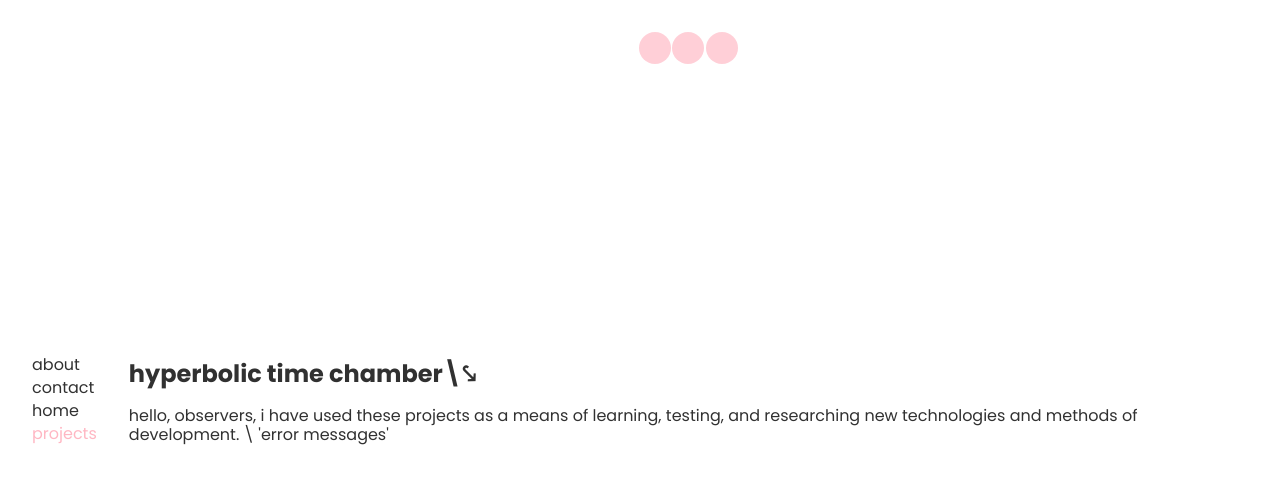
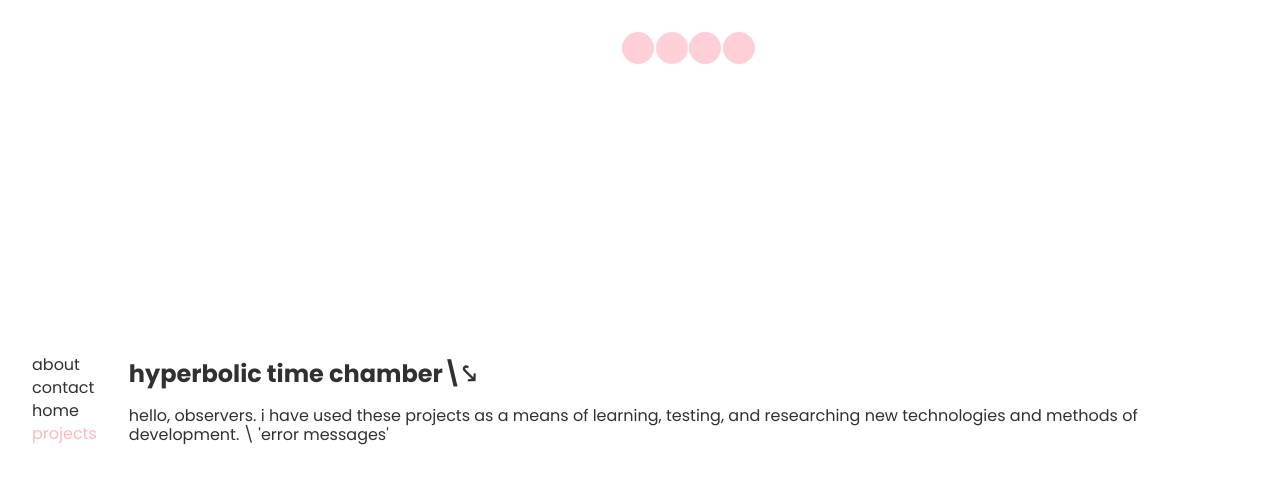
Before and after one commit to oavqt/--vpp, a React app: page /projects in a window 1280 px wide. Shown: the top 484 px of the page. Built offline with nearby package versions, Linux system fonts and the light colour scheme.

Commit message:
--update assets --fixed a bug that was modifying the assets projects display array instead of the created copy in the Projects component

```diff
--- a/src/assets/assets.tsx
+++ b/src/assets/assets.tsx
@@ -5,6 +5,7 @@ import vlight from './images/vlight.png';
 import vpurple from './images/vpurple.png';
 import retop from './gifs/retop.gif';
 import rtop from './gifs/rtop.gif';
+import sctop from './gifs/sctop.gif';
 import tdtop from './gifs/tdtop.gif';
 
 const assets = {
@@ -39,7 +40,7 @@ const assets = {
         },
         markers: [
           {
-            technology: 'html \\ css',
+            technology: 'css\\html',
             projects: [
               {
                 project: {
@@ -80,7 +81,7 @@ const assets = {
             ]
           },
           {
-            technology: 'html \\ css \\ js',
+            technology: 'css\\js\\html',
             projects: [
               {
                 project: {
@@ -150,24 +151,18 @@ const assets = {
               {
                 project: {
                   title: '...',
-                  path: '...'
+                  path: 'https://github.com/ortizqtv'
                 }
               }
             ]
           },
           {
-            technology: 'react \\ typescript',
+            technology: 'react\\typescript',
             projects: [
               {
                 project: {
                   title: '017-retop',
                   path: 'https://github.com/ortizqtv/017-retop'
-                }
-              },
-              {
-                project: {
-                  title: '018-sctop',
-                  path: 'https://github.com/ortizqtv/018-sctop'
                 }
               },
               {
@@ -179,12 +174,12 @@ const assets = {
             ]
           },
           {
-            technology: 'react \\ typescript \\ node',
+            technology: 'node\\react\\typescript',
             projects: [
               {
                 project: {
-                  title: '...',
-                  path: '...'
+                  title: '018-sctop',
+                  path: 'https://github.com/ortizqtv/018-sctop'
                 }
               }
             ]
@@ -245,19 +240,47 @@ const assets = {
     projects: {
       description: {
         title: 'hyperbolic time chamber\\⤥',
-        body: "hello, observers, i have used these projects as a means of learning, testing, and researching new technologies and methods of development. \\ 'error messages'"
+        body: "hello, observers. i have used these projects as a means of learning, testing, and researching new technologies and methods of development. \\ 'error messages'"
       },
       display: [
+        {
+          assets: {
+            image: {
+              alt: '018-sctop',
+              src: sctop
+            },
+            technologies: 'node\\react\\typescript'
+          },
+          description: {
+            body: 'hello, observers. 018-sctop is a project focused on using react, typescript, and node to build a fully functional ecommerce website.',
+            title: '018-sctop'
+          },
+          internal: {
+            active: false,
+            empty: false,
+            inactive: false
+          },
+          external: {
+            code: {
+              message: 'github',
+              path: 'https://github.com/ortizqtv/018-sctop'
+            },
+            website: {
+              message: '',
+              path: 'https://github.com/ortizqtv/018-sctop'
+            }
+          }
+        },
         {
           assets: {
             image: {
               alt: '017-retop',
               src: retop
             },
-            technologies: 'react \\ typescript'
+            technologies: 'react\\typescript'
           },
           description: {
-            body: 'je remercie mon dieu à chaque souvenir de toi, que dieu te bénisse je remercie mon dieu à chaque souvenir de toi, que dieu te bénisse',
+            body: 'hello, observers. 017-retop is a project that is focused on building resumes using react and typescript.',
             title: '017-retop'
           },
           internal: {
@@ -279,13 +302,41 @@ const assets = {
         {
           assets: {
             image: {
+              alt: '014-tdtop',
+              src: tdtop
+            },
+            technologies: 'css\\js\\html'
+          },
+          description: {
+            body: 'hello, observers. 014-tdtop is a project that uses react and typescript to build a todo application.',
+            title: '014-tdtop'
+          },
+          internal: {
+            active: false,
+            empty: false,
+            inactive: false
+          },
+          external: {
+            code: {
+              message: 'github',
+              path: 'https://github.com/ortizqtv/014-tdtop'
+            },
+            website: {
+              message: 'website',
+              path: 'https://ortizqtv.github.io/014-tdtop/'
+            }
+          }
+        },
+        {
+          assets: {
+            image: {
               alt: '013-rtop',
               src: rtop
             },
-            technologies: 'html \\ css \\ js'
+            technologies: 'css\\js\\html'
           },
           description: {
-            body: 'je remercie mon dieu à chaque souvenir de toi, que dieu te bénisse je remercie mon dieu à chaque souvenir de toi, que dieu te bénisse',
+            body: 'hello, observers. 013-retop is a project that is focused on using css, javascript, and html to build a template for a ecommerce website.',
             title: '013-rtop'
           },
           internal: {
@@ -303,34 +354,6 @@ const assets = {
               path: 'https://ortizqtv.github.io/013-rtop/'
             }
           }
-        },
-        {
-          assets: {
-            image: {
-              alt: 'dieu te bénisse',
-              src: tdtop
-            },
-            technologies: 'html \\ css \\ js'
-          },
-          description: {
-            body: 'je remercie mon dieu à chaque souvenir de toi, que dieu te bénisse je remercie mon dieu à chaque souvenir de toi, que dieu te bénisse',
-            title: '014-tdtop'
-          },
-          internal: {
-            active: false,
-            empty: false,
-            inactive: false
-          },
-          external: {
-            code: {
-              message: 'github',
-              path: 'https://github.com/ortizqtv/014-tdtop'
-            },
-            website: {
-              message: 'website',
-              path: 'https://ortizqtv.github.io/014-tdtop/'
-            }
-          }
         }
       ]
     },
--- a/src/pages/projects/Projects.tsx
+++ b/src/pages/projects/Projects.tsx
@@ -57,11 +57,13 @@ export { type ProjectAction };
 //
 
 const initialProjectState = () => {
-  const queryProjectComplete = assets.pages.projects.display;
+  const queryProjectCompleteCopyDeep = JSON.parse(
+    JSON.stringify(assets.pages.projects.display)
+  );
 
   return {
     project: {
-      complete: queryProjectComplete,
+      complete: queryProjectCompleteCopyDeep,
       current: {
         assets: {
           image: {
@@ -148,8 +150,6 @@ const Projects: FC = () => {
 
   useEffect(() => {
     dispatch({ type: 'init' });
-
-    //return dispatch({type: 'clear'})
   }, []);
 
   return (
```
Also changed, not shown: 1 other file (tests, documents, lock files or other folders).
